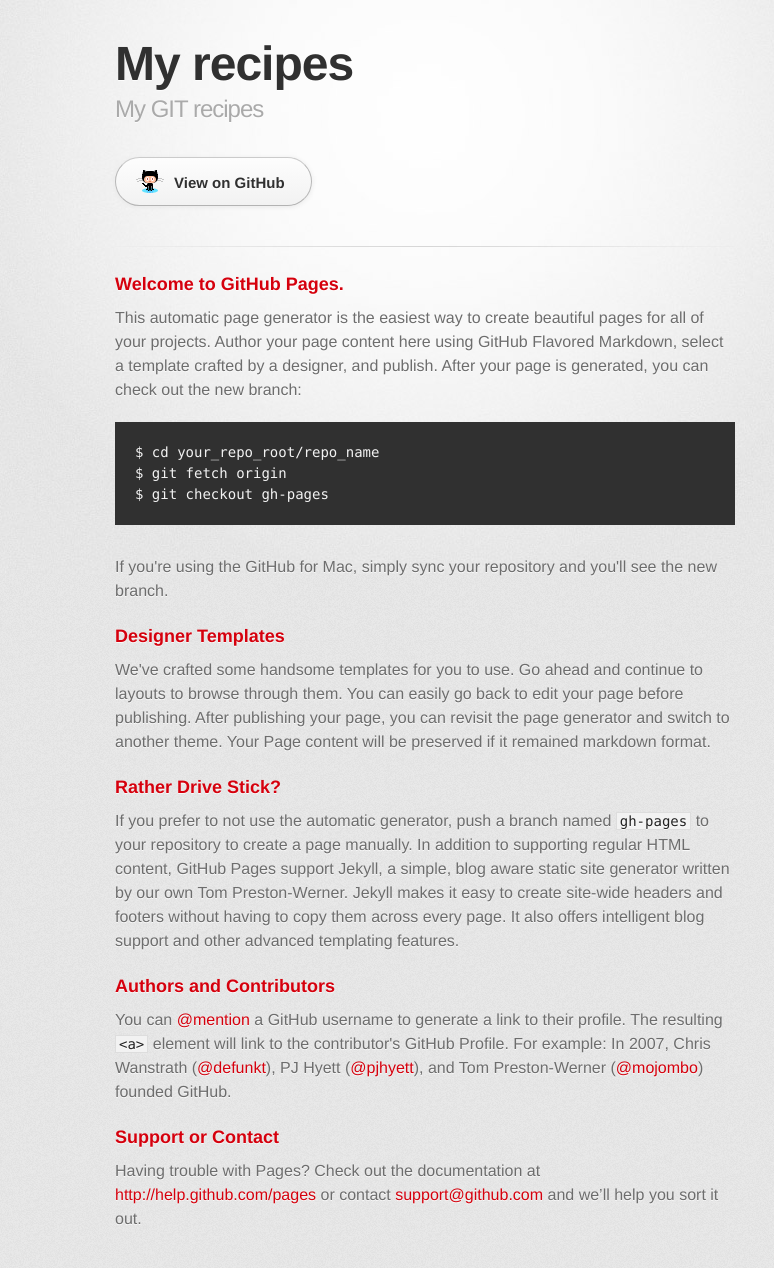
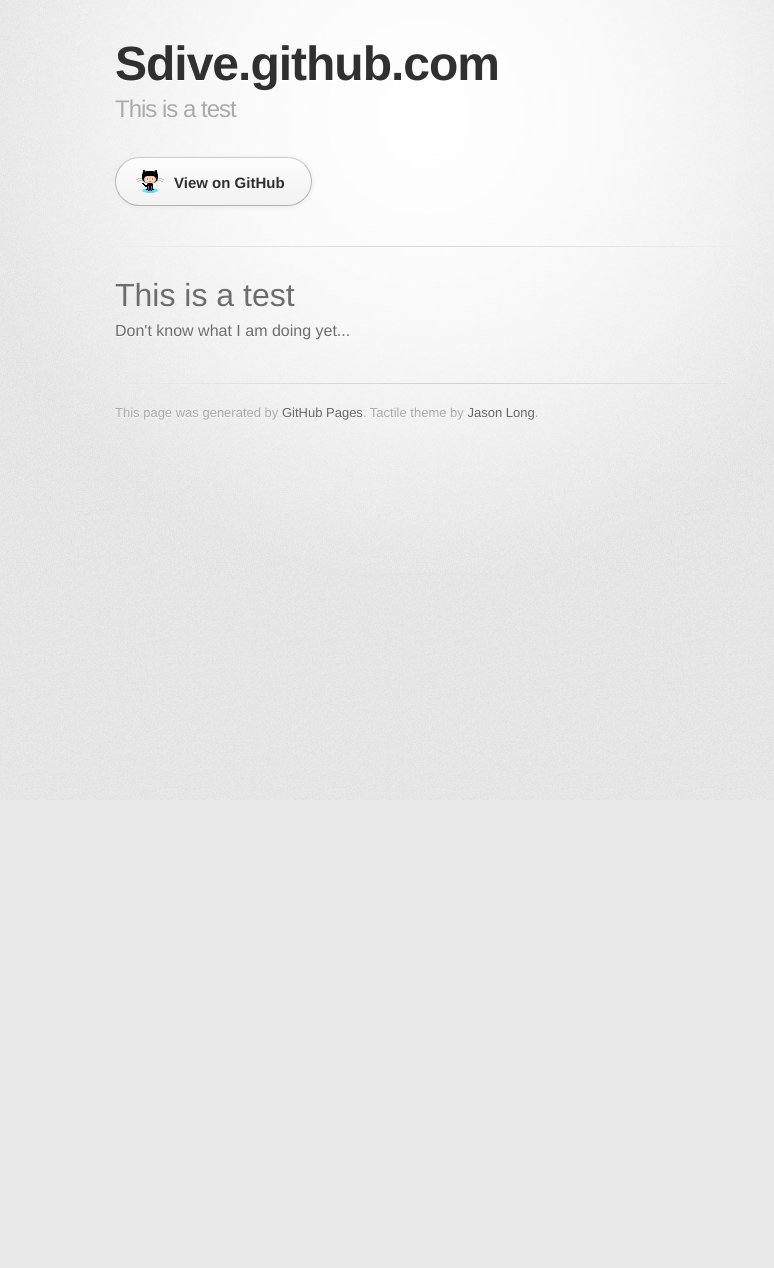
Before and after one commit to sdive/sdive.github.com, a plain HTML site: page index.html in a window 1280 px wide. Shown: the top 1268 px of the page, without its empty margins (215-989 px from the left). After the commit the page ends 800 px from the top, so only its background shows below. Drawn offline with Linux system fonts and the light colour scheme; a web font is replaced by a local one.

Commit message:
Replace master branch with page content via GitHub

```diff
--- a/index.html
+++ b/index.html
@@ -18,8 +18,8 @@
       <div class="inner">
 
         <header>
-          <h1>My recipes</h1>
-          <h2>My GIT recipes</h2>
+          <h1>Sdive.github.com</h1>
+          <h2>This is a test</h2>
         </header>
 
         <section id="downloads" class="clearfix">
@@ -29,32 +29,9 @@
         <hr>
 
         <section id="main_content">
-          <h3>Welcome to GitHub Pages.</h3>
+          <h1>This is a test</h1>
 
-<p>This automatic page generator is the easiest way to create beautiful pages for all of your projects. Author your page content here using GitHub Flavored Markdown, select a template crafted by a designer, and publish. After your page is generated, you can check out the new branch:</p>
-
-<pre><code>$ cd your_repo_root/repo_name
-$ git fetch origin
-$ git checkout gh-pages
-</code></pre>
-
-<p>If you're using the GitHub for Mac, simply sync your repository and you'll see the new branch.</p>
-
-<h3>Designer Templates</h3>
-
-<p>We've crafted some handsome templates for you to use. Go ahead and continue to layouts to browse through them. You can easily go back to edit your page before publishing. After publishing your page, you can revisit the page generator and switch to another theme. Your Page content will be preserved if it remained markdown format.</p>
-
-<h3>Rather Drive Stick?</h3>
-
-<p>If you prefer to not use the automatic generator, push a branch named <code>gh-pages</code> to your repository to create a page manually. In addition to supporting regular HTML content, GitHub Pages support Jekyll, a simple, blog aware static site generator written by our own Tom Preston-Werner. Jekyll makes it easy to create site-wide headers and footers without having to copy them across every page. It also offers intelligent blog support and other advanced templating features.</p>
-
-<h3>Authors and Contributors</h3>
-
-<p>You can <a href="https://github.com/blog/821" class="user-mention">@mention</a> a GitHub username to generate a link to their profile. The resulting <code>&lt;a&gt;</code> element will link to the contributor's GitHub Profile. For example: In 2007, Chris Wanstrath (<a href="https://github.com/defunkt" class="user-mention">@defunkt</a>), PJ Hyett (<a href="https://github.com/pjhyett" class="user-mention">@pjhyett</a>), and Tom Preston-Werner (<a href="https://github.com/mojombo" class="user-mention">@mojombo</a>) founded GitHub.</p>
-
-<h3>Support or Contact</h3>
-
-<p>Having trouble with Pages? Check out the documentation at <a href="http://help.github.com/pages">http://help.github.com/pages</a> or contact <a href="mailto:support@github.com">support@github.com</a> and we’ll help you sort it out.</p>
+<p>Don't know what I am doing yet...</p>
         </section>
 
         <footer>
```
Also changed, not shown: params.json (+1 -1 lines).
